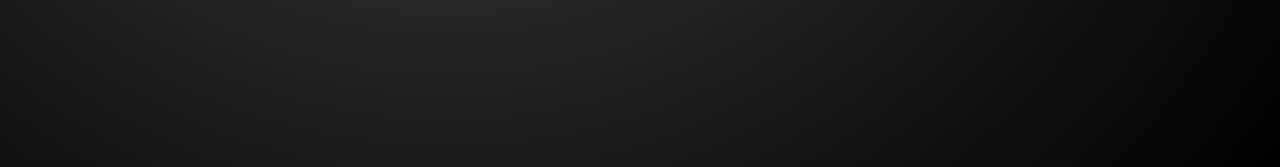
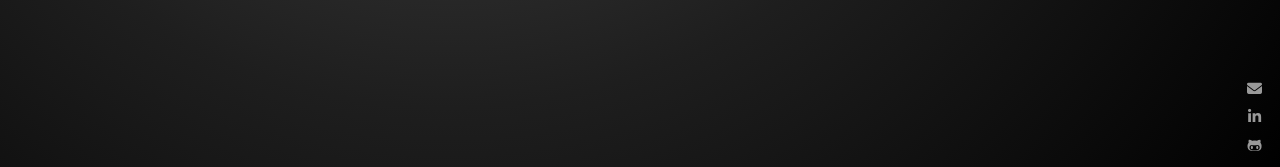
Before and after one commit to Sonia-SV/portfolio, a React (Create React App) app: page /#/ in a window 1280 px wide. Shown: the part 630-797 px from the top of the page. Built offline with nearby package versions, Linux system fonts and the light colour scheme.

Commit message:
Create icons component

```diff
--- a/public/index.html
+++ b/public/index.html
@@ -7,6 +7,7 @@
     <meta name="theme-color" content="#000000" />
     <meta name="description" content="Web site created using create-react-app" />
     <link href="https://fonts.googleapis.com/css2?family=Rubik:wght@300;400;700&display=swap" rel="stylesheet" />
+    <script src="https://kit.fontawesome.com/c75582e3c5.js" crossorigin="anonymous"></script>
     <title>Portfolio Sonia Sanz Vivas</title>
   </head>
   <body>
--- a/src/components/App.js
+++ b/src/components/App.js
@@ -6,6 +6,7 @@ import Landing from './Landing';
 import About from './About';
 import Portfolio from './Portfolio';
 import Curriculum from './Curriculum';
+import ContactIcons from './ContactIcons';
 import '../stylesheets/App.scss';
 
 class App extends React.Component {
@@ -22,6 +23,7 @@ class App extends React.Component {
             <Route path="/curriculum" component={Curriculum} />
           </Switch>
         </main>
+        <ContactIcons />
       </div>
     );
   }
--- /dev/null
+++ b/src/components/ContactIcons.js
@@ -0,0 +1,23 @@
+import React from 'react';
+import '../stylesheets/layout/contactIcons.scss';
+
+const ContactIcons = () => {
+  const renderIcons = (icon, tittle, href) => {
+    return (
+      <li className="contactIcons__li">
+        <a className="contactIcons__li__a" href={href} title={tittle} target="_blank" rel="noopener noreferrer">
+          <i className={icon}></i>
+        </a>
+      </li>
+    );
+  };
+  return (
+    <ul className="contactIcons">
+      {renderIcons('fas fa-envelope', 'Send email', 'sonia.sanzvivas@gmail.com')}
+      {renderIcons('fab fa-linkedin-in', 'Go to Linkedin', 'https://www.linkedin.com/in/soniasanzvivas')}
+      {renderIcons('fab fa-github-alt', 'Go to GitHub', 'https://github.com/Sonia-SV')}
+    </ul>
+  );
+};
+
+export default ContactIcons;
--- a/src/stylesheets/App.scss
+++ b/src/stylesheets/App.scss
@@ -5,7 +5,7 @@ body {
   font-family: $main-font;
   background: radial-gradient(circle at 35% 20vh, rgb(78, 78, 78) 0%, rgb(48, 48, 48) 35%, rgba(30, 30, 30, 1) 55%, rgba(0, 0, 0, 1) 100%);
   main {
-    height: 90vh;
+    height: 100vh;
     display: flex;
     justify-content: center;
     align-items: center;
--- a/src/stylesheets/core/variables.scss
+++ b/src/stylesheets/core/variables.scss
@@ -5,3 +5,5 @@ $main-font: 'Rubik', sans-serif;
 $main-color: rgb(255, 196, 0);
 $light-color: rgb(228, 228, 228);
 $medium-light-color: rgb(153, 153, 153);
+$medium-dark-color: rgb(78, 78, 78);
+$dark-color: rgb(30, 30, 30);
--- /dev/null
+++ b/src/stylesheets/layout/contactIcons.scss
@@ -0,0 +1,23 @@
+@import '../core/reset.scss';
+@import '../core/variables.scss';
+@import '../core/mixins.scss';
+.contactIcons {
+  //border: solid 1px red;
+  display: flex;
+  flex-direction: column;
+  align-items: center;
+  color: $medium-light-color;
+  position: fixed;
+  right: 0;
+  bottom: 0;
+  margin: 15px;
+  &__li {
+    @include link;
+    margin-top: 10px;
+
+    &__a {
+      font-size: 15px;
+      padding: 3px;
+    }
+  }
+}
--- a/src/stylesheets/layout/header.scss
+++ b/src/stylesheets/layout/header.scss
@@ -2,6 +2,8 @@
 @import '../core/variables.scss';
 @import '../core/mixins.scss';
 .header {
+  position: fixed;
+  width: 100%;
   display: flex;
   justify-content: space-between;
   align-items: center;
```
